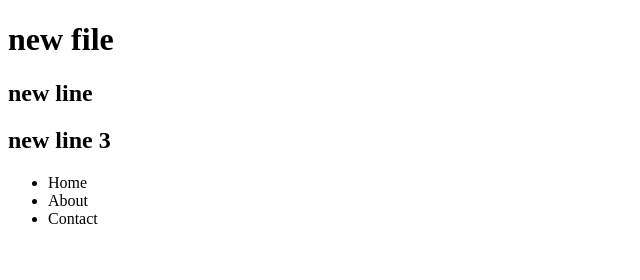
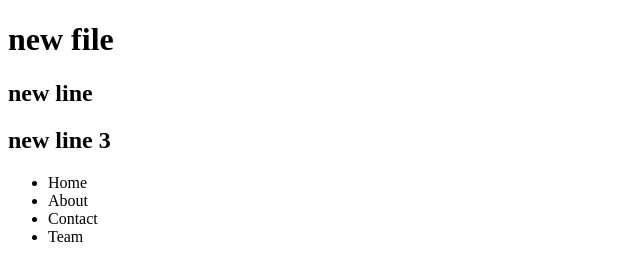
Before and after one commit to MMaciej0/git, a plain HTML site: page src/index.html in a window 1280 px wide. Shown: the full height of the page, 0-640 px from the left. Drawn offline with Linux system fonts and the light colour scheme.

Commit message:
add team to nav

```diff
--- a/src/index.html
+++ b/src/index.html
@@ -14,6 +14,7 @@
         <li>Home</li>
         <li>About</li>
         <li>Contact</li>
+        <li>Team</li>
       </ul>
     </nav>
   </body>
```
